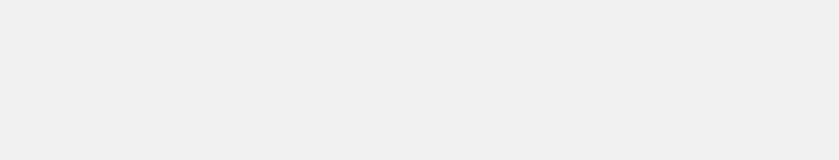
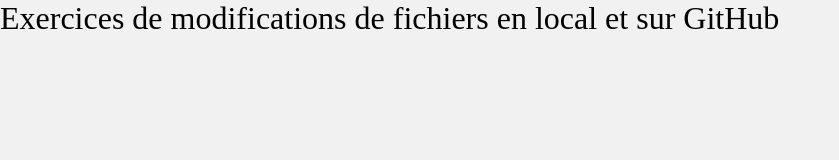
Before and after one commit to bezedache29/activit-_git, a plain HTML site: page index.html in a window 1280 px wide. Shown: the whole page, without its empty margins (0-839 px from the left). Drawn offline with Linux system fonts and the light colour scheme.

Commit message:
Modification du titre + ajout d'un h1

```diff
--- a/index.html
+++ b/index.html
@@ -4,9 +4,9 @@
     <meta charset="UTF-8">
     <meta name="viewport" content="width=device-width, initial-scale=1.0">
     <link rel="stylesheet" type="text/css" href="style.css" />
-    <title>Document</title>
+    <title>Exercice Git & GitHub</title>
 </head>
 <body>
-
+    <h1>Exercices de modifications de fichiers en local et sur GitHub</h1>
 </body>
 </html>
```
